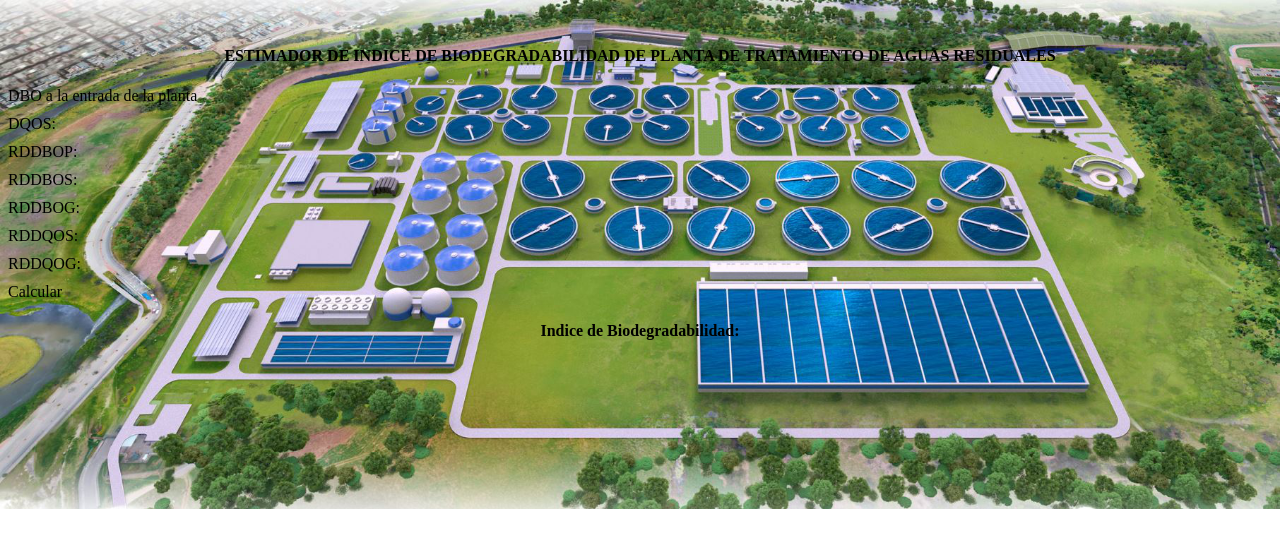
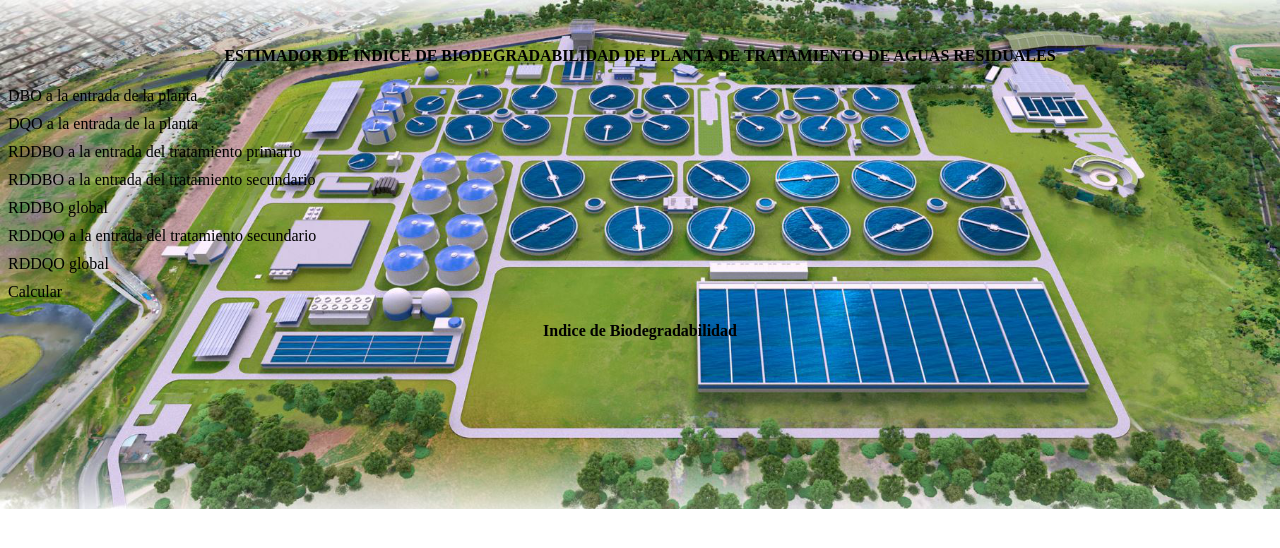
Before and after one commit to heferohe/tarea_final4.0, a Flask app: page / in a window 1280 px wide. Shown: the top 548 px of the page. Run offline with Flask 3, Linux system fonts and the light colour scheme.

Commit message:
actualizacion

```diff
--- a/templates/home.html
+++ b/templates/home.html
@@ -42,23 +42,23 @@
 <body>
   <fluent-card class="custom">
     <h4>ESTIMADOR DE INDICE DE BIODEGRADABILIDAD DE PLANTA DE TRATAMIENTO DE AGUAS RESIDUALES</h4>
-    <form method="POST"><fluent-text-field pattern="[0-9]+([\.,][0-9]+)?" name="text1" placeholder="Introduce DBOS"
+    <form method="POST"><fluent-text-field pattern="[0-9]+([\.,][0-9]+)?" name="text1" placeholder="Introduce el valor"
         appearance="outline" required>DBO a la entrada de la planta</fluent-text-field>
-      <fluent-text-field pattern="[0-9]+([\.,][0-9]+)?" name="text2" placeholder="Introduce DQOS" appearance="outline"
-        hideStep required>DQOS: </fluent-text-field>
-      <fluent-text-field pattern="[0-9]+([\.,][0-9]+)?" name="text3" placeholder="Introduce RDDBOP" appearance="outline"
-        hideStep required>RDDBOP: </fluent-text-field>
-      <fluent-text-field pattern="[0-9]+([\.,][0-9]+)?" name="text4" placeholder="Introduce RDDBOS" appearance="outline"
-        hideStep required>RDDBOS: </fluent-text-field>
-      <fluent-text-field pattern="[0-9]+([\.,][0-9]+)?" name="text5" placeholder="Introduce RDDBOG" appearance="outline"
-        hideStep required>RDDBOG: </fluent-text-field>
-      <fluent-text-field pattern="[0-9]+([\.,][0-9]+)?" name="text6" placeholder="Introduce RDDQOS" appearance="outline"
-        hideStep required>RDDQOS: </fluent-text-field>
-      <fluent-text-field pattern="[0-9]+([\.,][0-9]+)?" name="text7" placeholder="Introduce RDDQOG" appearance="outline"
-        hideStep required>RDDQOG: </fluent-text-field>
+      <fluent-text-field pattern="[0-9]+([\.,][0-9]+)?" name="text2" placeholder="Introduce el valor" appearance="outline"
+        hideStep required>DQO a la entrada de la planta </fluent-text-field>
+      <fluent-text-field pattern="[0-9]+([\.,][0-9]+)?" name="text3" placeholder="Introduce el valor" appearance="outline"
+        hideStep required>RDDBO a la entrada del tratamiento primario </fluent-text-field>
+      <fluent-text-field pattern="[0-9]+([\.,][0-9]+)?" name="text4" placeholder="Introduce el valor" appearance="outline"
+        hideStep required>RDDBO a la entrada del tratamiento secundario  </fluent-text-field>
+      <fluent-text-field pattern="[0-9]+([\.,][0-9]+)?" name="text5" placeholder="Introduce el valor" appearance="outline"
+        hideStep required>RDDBO global </fluent-text-field>
+      <fluent-text-field pattern="[0-9]+([\.,][0-9]+)?" name="text6" placeholder="Introduce el valor" appearance="outline"
+        hideStep required>RDDQO a la entrada del tratamiento secundario </fluent-text-field>
+      <fluent-text-field pattern="[0-9]+([\.,][0-9]+)?" name="text7" placeholder="Introduce el valor" appearance="outline"
+        hideStep required>RDDQO global </fluent-text-field>
       <fluent-button type="submit" appearance="accent">Calcular</fluent-button>
     </form>
-    <h4>Indice de Biodegradabilidad:</h4>
+    <h4>Indice de Biodegradabilidad</h4>
     {% if indice %}
     <p class="result">{{ indice }}</p>
     {% endif %}
```
